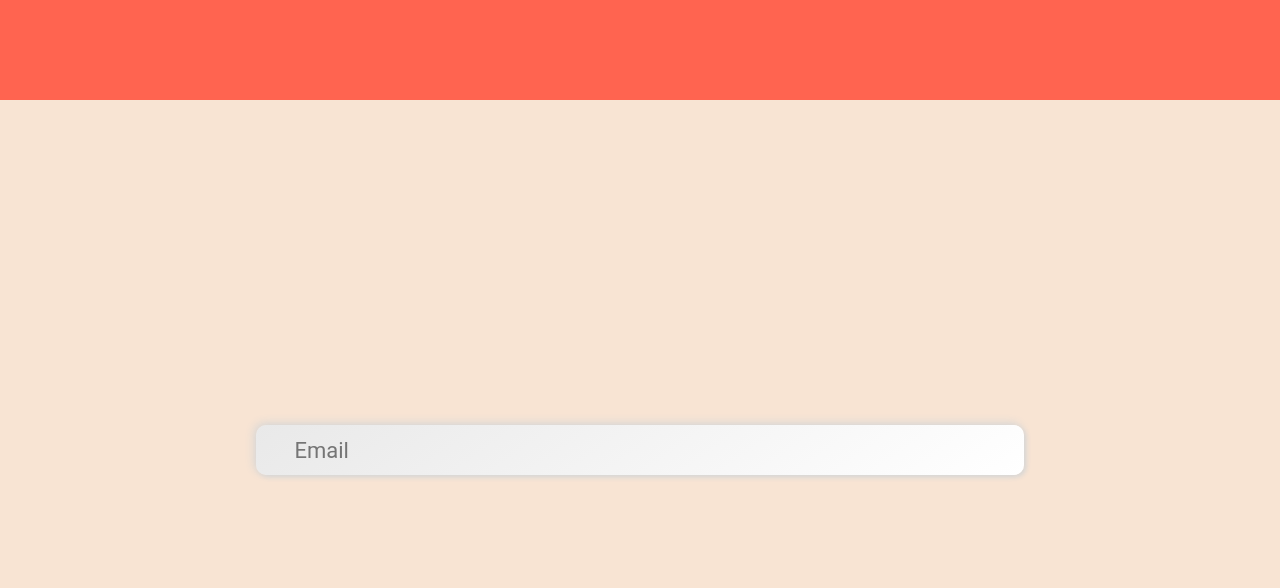
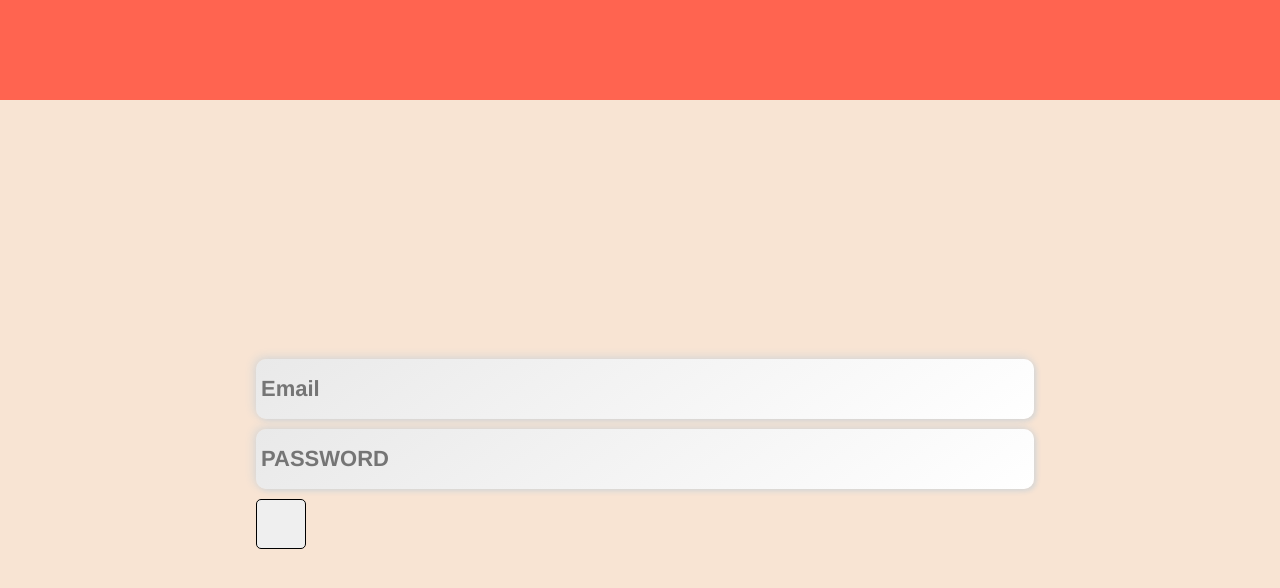
Before and after one commit to nickitin123321/my-tooth-history, a React (Create React App) app: page /signup in a window 1280 px wide. Shown: the top 588 px of the page. Built offline with nearby package versions, Linux system fonts and the light colour scheme.

Commit message:
AuthForm and Button

```diff
--- a/src/components/AuthForm/AuthForm.css
+++ b/src/components/AuthForm/AuthForm.css
@@ -1,9 +1,3 @@
 .authForm {
-  display: flex;
-  height: 50px;
-  width: 60%;
-  border-radius: 10px;
-  background: linear-gradient(145deg, #e9e9e9, #ffffff);
-  box-shadow: 2px 2px 5px #d6d6d6, -2px -2px 10px #d6d6d6;
-  margin: auto;
+
 }
--- a/src/components/AuthForm/AuthForm.tsx
+++ b/src/components/AuthForm/AuthForm.tsx
@@ -1,11 +1,14 @@
 import './AuthForm.css';
 import Input from '../Input';
+import Button from '../Button';
 
 const AuthForm = () => {
   return (
-    <div className="authForm">
-      <Input />
-    </div>
+    <form className="authForm">
+      <Input placeholderText={'Email'} type={'text'} />
+      <Input placeholderText={'PASSWORD'} type={'password'} />
+      <Button />
+    </form>
   );
 };
 export default AuthForm;
--- /dev/null
+++ b/src/components/Button/Button.css
@@ -0,0 +1,4 @@
+.button {
+  height: 50px;
+  min-width: 50px;
+}
--- /dev/null
+++ b/src/components/Button/Button.tsx
@@ -0,0 +1,6 @@
+import './Button.css'
+
+const Button = () => {
+  return <button className='button'></button>
+}
+export default Button
--- /dev/null
+++ b/src/components/Button/index.tsx
@@ -0,0 +1 @@
+export { default } from './Button'
--- a/src/components/Input/Input.css
+++ b/src/components/Input/Input.css
@@ -1,14 +1,18 @@
 .input {
   display: flex;
-  width: 90%;
-  height: 80%;
-  margin: auto;
+  height: 50px;
+  width: 100%;
+  margin: 10px auto;
+  padding: 5px;
   border: none;
-  background-color: rgba(255, 255, 255, 0);
+  background: linear-gradient(145deg, #e9e9e9, #ffffff);
+  box-shadow: 2px 2px 5px #d6d6d6, -2px -2px 10px #d6d6d6;
+  border-radius: 10px;
 }
-.input[type='text'] {
+.input {
   font-size: 22px;
   font-family: inherit;
+  font-weight: inherit;
 }
 .input:focus {
   outline: none;
--- a/src/components/Input/Input.tsx
+++ b/src/components/Input/Input.tsx
@@ -1,6 +1,12 @@
 import './Input.css';
 
-const Input = () => {
-  return <input className="input" type={'text'} placeholder={'Email'}></input>;
+type InputProps = {
+  placeholderText: string;
+  type: 'text' | 'password' | 'id';
+};
+const Input = ({ placeholderText, type }: InputProps) => {
+  return (
+    <input className="input" type={type} placeholder={placeholderText}></input>
+  );
 };
 export default Input;
--- a/src/index.css
+++ b/src/index.css
@@ -1,15 +1,14 @@
 :root {
   --head-height: 100px;
 }
-
-@import url('https://fonts.googleapis.com/css2?family=Roboto:ital,wght@0,100;0,300;0,400;0,500;0,700;0,900;1,100;1,300;1,400;1,500;1,700;1,900&display=swap');
-
+@import url('https://fonts.googleapis.com/css2?family=Nunito:ital,wght@0,200;0,300;0,400;0,500;0,600;0,700;0,800;0,900;0,1000;1,200;1,300;1,400;1,500;1,600;1,700;1,800;1,900;1,1000&display=swap');
 body {
-  font-family: 'Roboto', 'Oxygen', 'Ubuntu', 'Cantarell', 'Fira Sans',
+  font-family: 'Nunito', 'Oxygen', 'Ubuntu', 'Cantarell', 'Fira Sans',
     'Droid Sans', 'Helvetica Neue', sans-serif;
   -webkit-font-smoothing: antialiased;
   -moz-osx-font-smoothing: grayscale;
   background-color: #f8e4d3;
+  font-weight: 600;
 }
 html,
 body {
--- a/src/pages/SingUp/SingUp.css
+++ b/src/pages/SingUp/SingUp.css
@@ -1,4 +1,8 @@
 .singUp {
   display: flex;
+  flex-direction: column;
+  justify-content: center;
   height: calc(100% - var(--head-height));
+  margin: auto;
+  width: 60%;
 }
```
